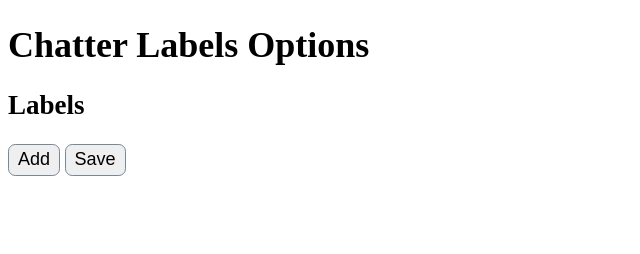
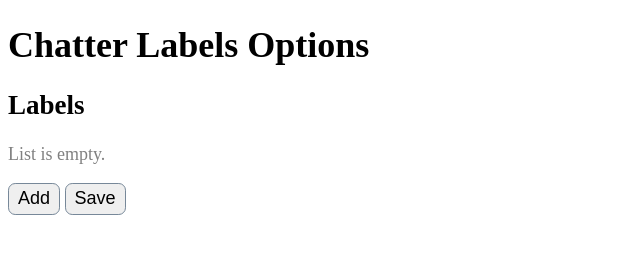
Before and after one commit to AlexWayfer/chatter-labels, a website with bundled scripts: page pages/options.html in a window 1280 px wide. Shown: the whole page, without its empty margins (0-640 px from the left). Built offline with nearby package versions, Linux system fonts and the light colour scheme; some packages are replaced by stand-ins of ours.

Commit message:
Add notice about empty Labels list on Options page

```diff
--- a/pages/options.html
+++ b/pages/options.html
@@ -54,6 +54,8 @@
 			<div class="fieldsets">
 			</div>
 
+			<p class="empty-list-notice">List is empty.</p>
+
 			<button type="button" class="add">Add</button>
 			<button type="submit">Save</button>
 			<span class="toast-saved hidden">Saved!</span>
--- a/styles/options.css
+++ b/styles/options.css
@@ -27,6 +27,7 @@ body {
 	form[name="labels"] {
 		width: max-content;
 
+		.fieldsets {
 			fieldset {
 				display: flex;
 				justify-content: space-between;
@@ -64,6 +65,16 @@ body {
 					}
 				}
 			}
+
+			&:not(:has(fieldset)) + .empty-list-notice {
+				display: block;
+			}
+		}
+
+		.empty-list-notice {
+			display: none;
+			color: gray;
+		}
 	}
 
 	.toast-saved {
```
Lines whose indentation alone changed are shown as unchanged.
